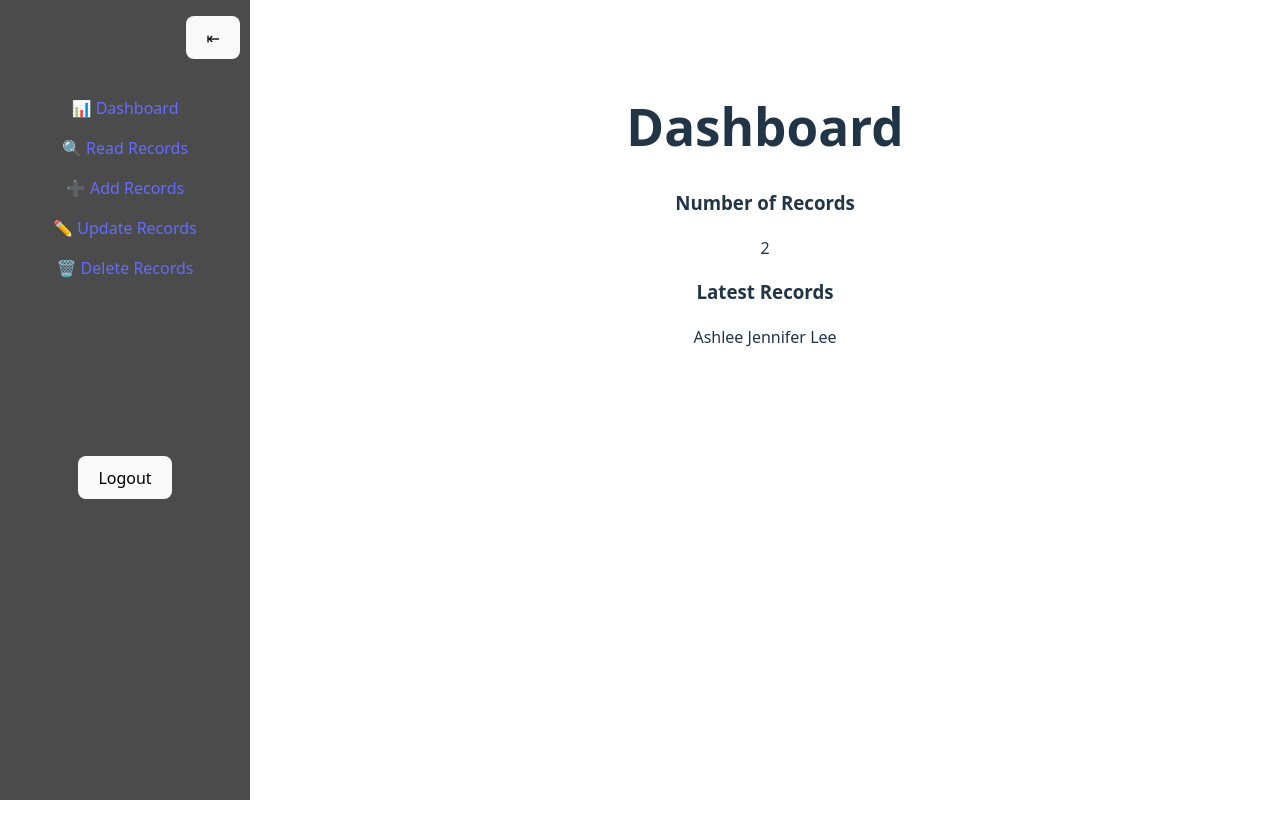
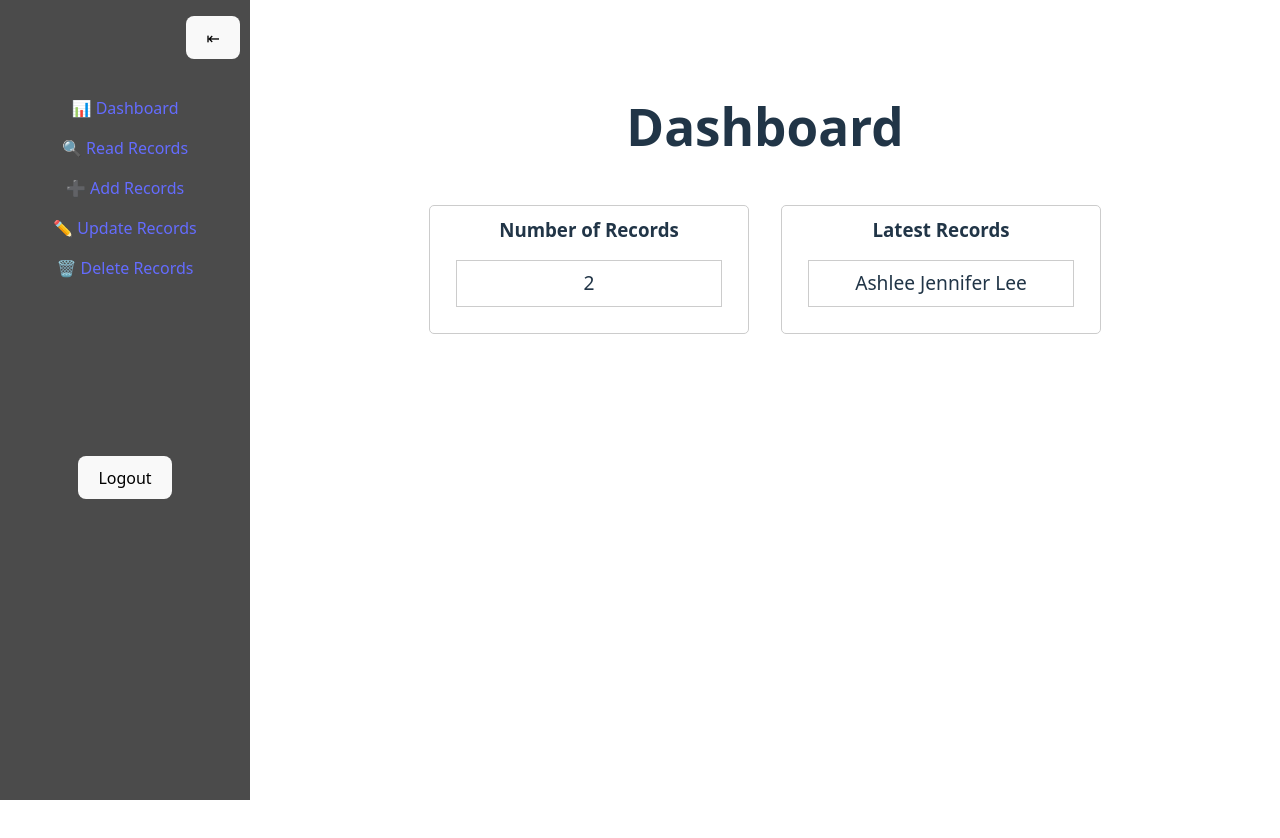
Before and after one commit to luizaki/apsi-badge-exam, a React (Vite) app: page /dashboard in a window 1280 px wide. Shown: the top 838 px of the page. Built offline with nearby package versions, Linux system fonts and the light colour scheme.

Commit message:
feat: add dashboard layout

```diff
--- a/src/pages/Dashboard.jsx
+++ b/src/pages/Dashboard.jsx
@@ -1,10 +1,12 @@
 import { users } from '../userData.js';
 import PageLayout from '../components/PageLayout.jsx';
+import '../styles/Dashboard.css';
 
 function Dashboard() {
 
     return (
         <PageLayout title='Dashboard'>
+            <div className='container'>
                 <div className='numberRecordBox'>
                     <h3>Number of Records</h3>
                     <p>{users.length}</p>
@@ -13,6 +15,7 @@ function Dashboard() {
                     <h3>Latest Records</h3>
                     <p>{users.at(-1).name}</p>
                 </div>
+            </div>
         </PageLayout>
     );
 }
--- /dev/null
+++ b/src/styles/Dashboard.css
@@ -0,0 +1,30 @@
+.container {
+    overflow: auto;
+    text-align: center;
+    display: flex;
+    flex-wrap: wrap;
+    justify-content: center;
+}
+
+.numberRecordBox,
+.latestRecordBox {
+    border: 1px solid #ccc;
+    border-radius: 5px;
+    padding: 10px;
+    margin: 1rem;
+    width: 20rem;
+    float:left;
+}
+
+.numberRecordBox h3,
+.latestRecordBox h3 {
+    margin: 0 0 5px 0;
+}
+
+.numberRecordBox p,
+.latestRecordBox p {
+    margin: 1rem;
+    padding: 0.5rem;
+    border: 1px solid #ccc;
+    font-size: 1.2em;
+}
```
Lines whose indentation alone changed are shown as unchanged.
